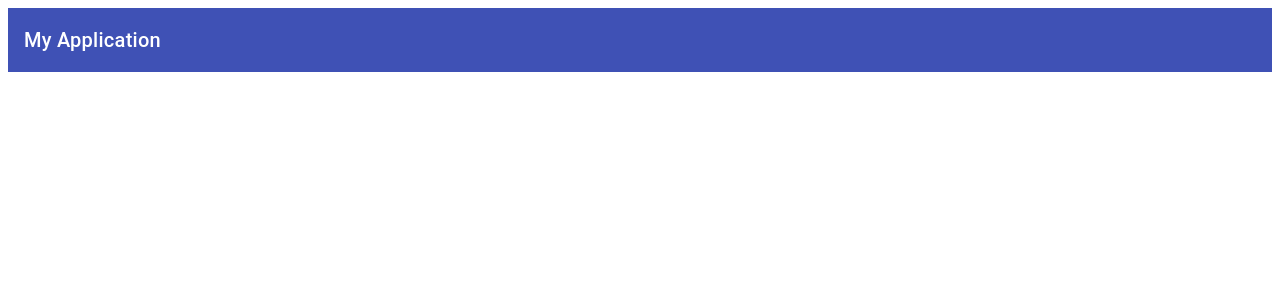
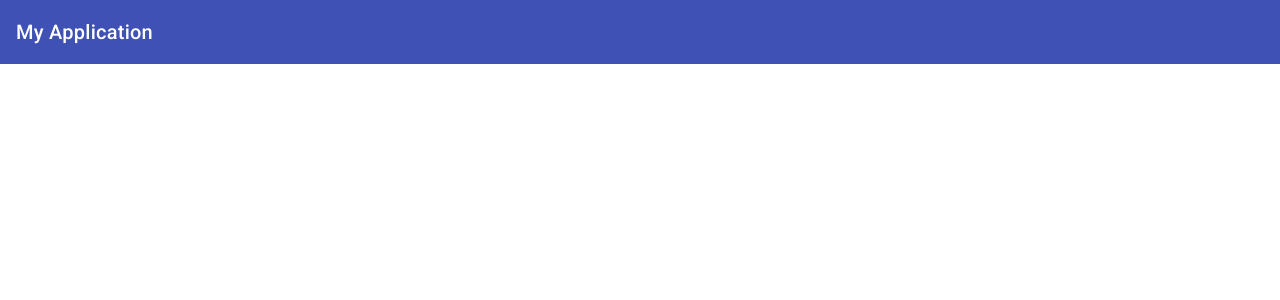
Before and after one commit to AnaJulia22/crud, an Angular app: page / in a window 1280 px wide. Shown: the top 300 px of the page. Built offline with nearby package versions, Linux system fonts and the light colour scheme.

Commit message:
adding material style

```diff
--- a/src/index.html
+++ b/src/index.html
@@ -6,8 +6,11 @@
   <base href="/">
   <meta name="viewport" content="width=device-width, initial-scale=1">
   <link rel="icon" type="image/x-icon" href="favicon.ico">
+  <link rel="preconnect" href="https://fonts.gstatic.com">
+  <link href="https://fonts.googleapis.com/css2?family=Roboto:wght@300;400;500&display=swap" rel="stylesheet">
+  <link href="https://fonts.googleapis.com/icon?family=Material+Icons" rel="stylesheet">
 </head>
-<body>
+<body class="mat-typography">
   <app-root></app-root>
 </body>
 </html>
--- a/src/styles.scss
+++ b/src/styles.scss
@@ -1 +1,4 @@
 /* You can add global styles to this file, and also import other style files */
+
+html, body { height: 100%; }
+body { margin: 0; font-family: Roboto, "Helvetica Neue", sans-serif; }
```
